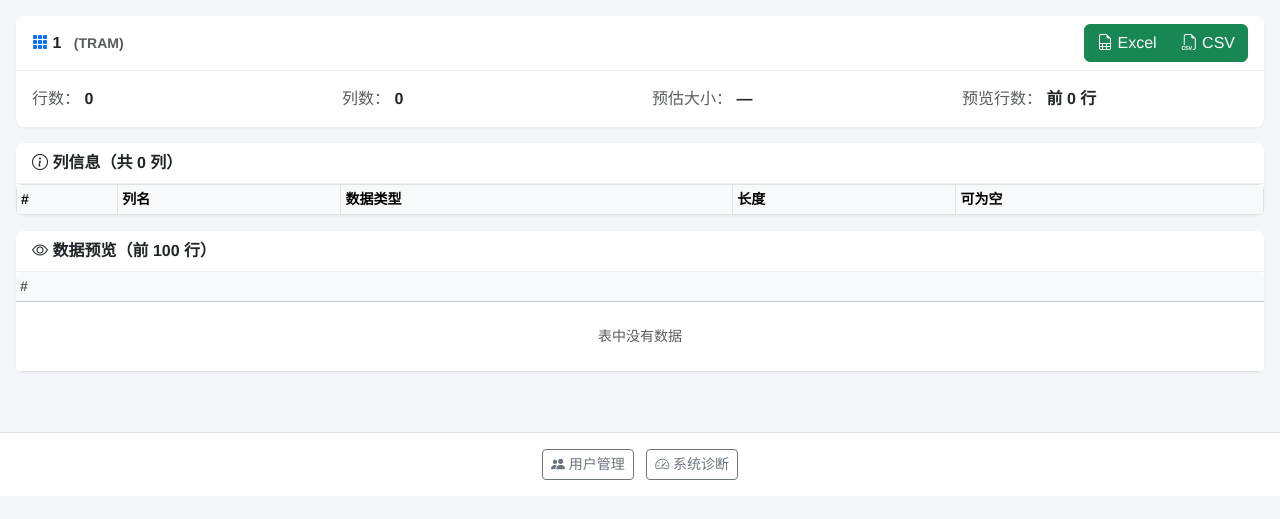
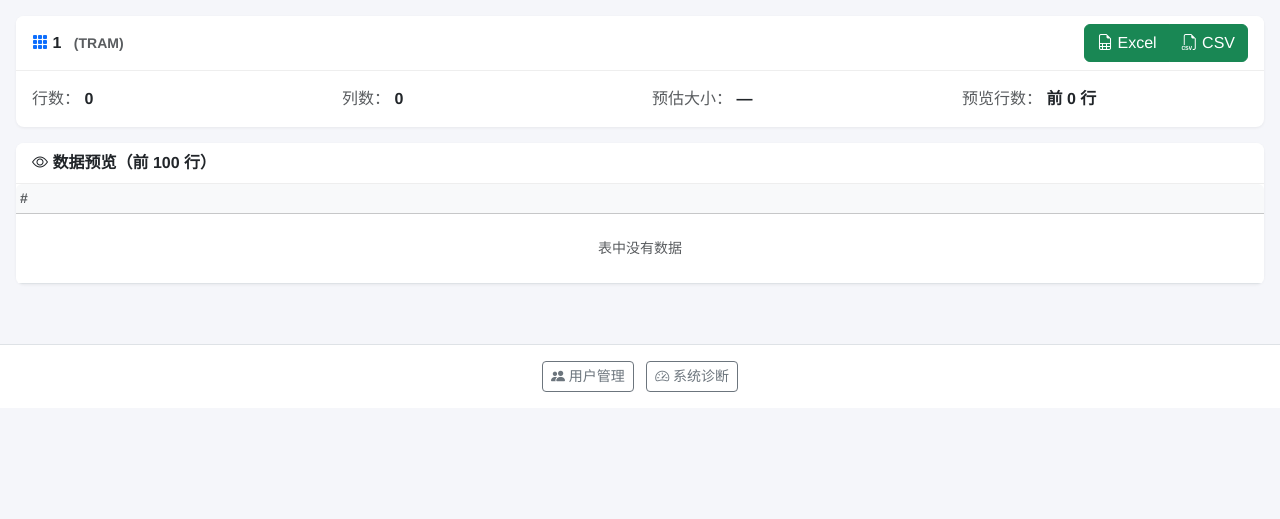
Before and after one commit to AUV-XiaoYu/TramDataGrep, a Flask app: page /table/1 in a window 1280 px wide. Shown: the part 100-619 px from the top of the page. Run offline with Flask 3, Linux system fonts and the light colour scheme; a user stored in the database is signed in; data that the repository does not hold is empty; some libraries are stand-ins or nearby versions.

Commit message:
删除列名概览

```diff
--- a/templates/base.html
+++ b/templates/base.html
@@ -136,9 +136,9 @@
         </button>
 
         <div class="collapse navbar-collapse" id="navbarNav">
-            <span class="navbar-text me-auto text-white-50">
+            <a class="navbar-text me-auto text-white-50 text-decoration-none" href="{{ url_for('index') }}">
                 <i class="bi bi-table"></i> 数据表浏览
-            </span>
+            </a>
 
             <ul class="navbar-nav">
                 <li class="nav-item dropdown">
--- a/templates/table.html
+++ b/templates/table.html
@@ -195,53 +195,6 @@
 </div>
 {% endif %}
 
-<!-- 列信息 -->
-<div class="card mb-3">
-    <div class="card-header">
-        <i class="bi bi-info-circle"></i> 列信息（共 {{ columns_info|length }} 列）
-    </div>
-    <div class="table-responsive">
-        <table class="table table-sm table-bordered mb-0">
-            <thead>
-                <tr>
-                    <th>#</th>
-                    <th>列名</th>
-                    <th>数据类型</th>
-                    <th>长度</th>
-                    <th>可为空</th>
-                </tr>
-            </thead>
-            <tbody>
-                {% for col in columns_info %}
-                <tr>
-                    <td class="text-muted">{{ col.column_id }}</td>
-                    <td>
-                        <code>{{ col.column_name }}</code>
-                        {% if col.data_type in ('DATE','TIMESTAMP') %}
-                        <span class="badge bg-info text-dark" style="font-size:.65rem">日期</span>
-                        {% endif %}
-                    </td>
-                    <td>
-                        {{ col.data_type }}
-                        {% if col.data_precision %}
-                        <small class="text-muted">({{ col.data_precision }},{{ col.data_scale or 0 }})</small>
-                        {% endif %}
-                    </td>
-                    <td>{{ col.data_length or '—' }}</td>
-                    <td>
-                        {% if col.nullable == 'Y' %}
-                        <span class="badge bg-success">YES</span>
-                        {% else %}
-                        <span class="badge bg-secondary">NO</span>
-                        {% endif %}
-                    </td>
-                </tr>
-                {% endfor %}
-            </tbody>
-        </table>
-    </div>
-</div>
-
 <!-- 数据预览 -->
 <div class="card">
     <div class="card-header">
```
